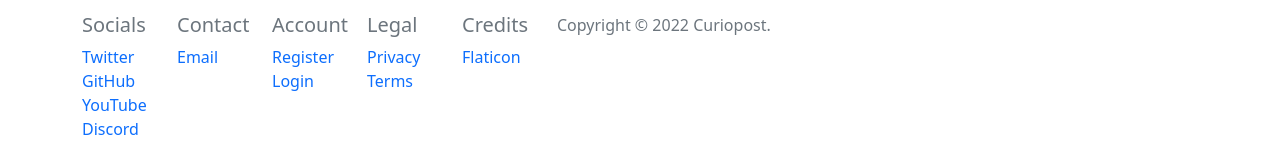
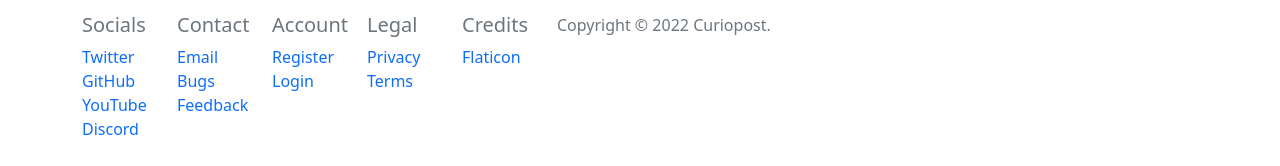
Before and after one commit to curiopost/frontend, a React (Create React App) app: page / in a window 1280 px wide. Shown: the part 1632-1798 px from the top of the page. Built offline with nearby package versions, Linux system fonts and the light colour scheme.

Commit message:
update footer

```diff
--- a/src/about.js
+++ b/src/about.js
@@ -82,6 +82,8 @@ return (
 <h5 className="text-muted">Contact</h5>
    <a href="mailto:curiopost.live@outlook.com" className="text-decoration-none" >Email</a><br/>
 
+   <a className="text-decoration-none" href="https://bugs.curiopost.live" target={"_blank"}>Bugs</a><br/>
+   <a href="https://feedback.curiopost.live" className="text-decoration-none" target={"_blank"}>Feedback</a><br/>
   </div>
   <div className="col-sm-1 ">
 <h5 className="text-muted">Account</h5>
```
